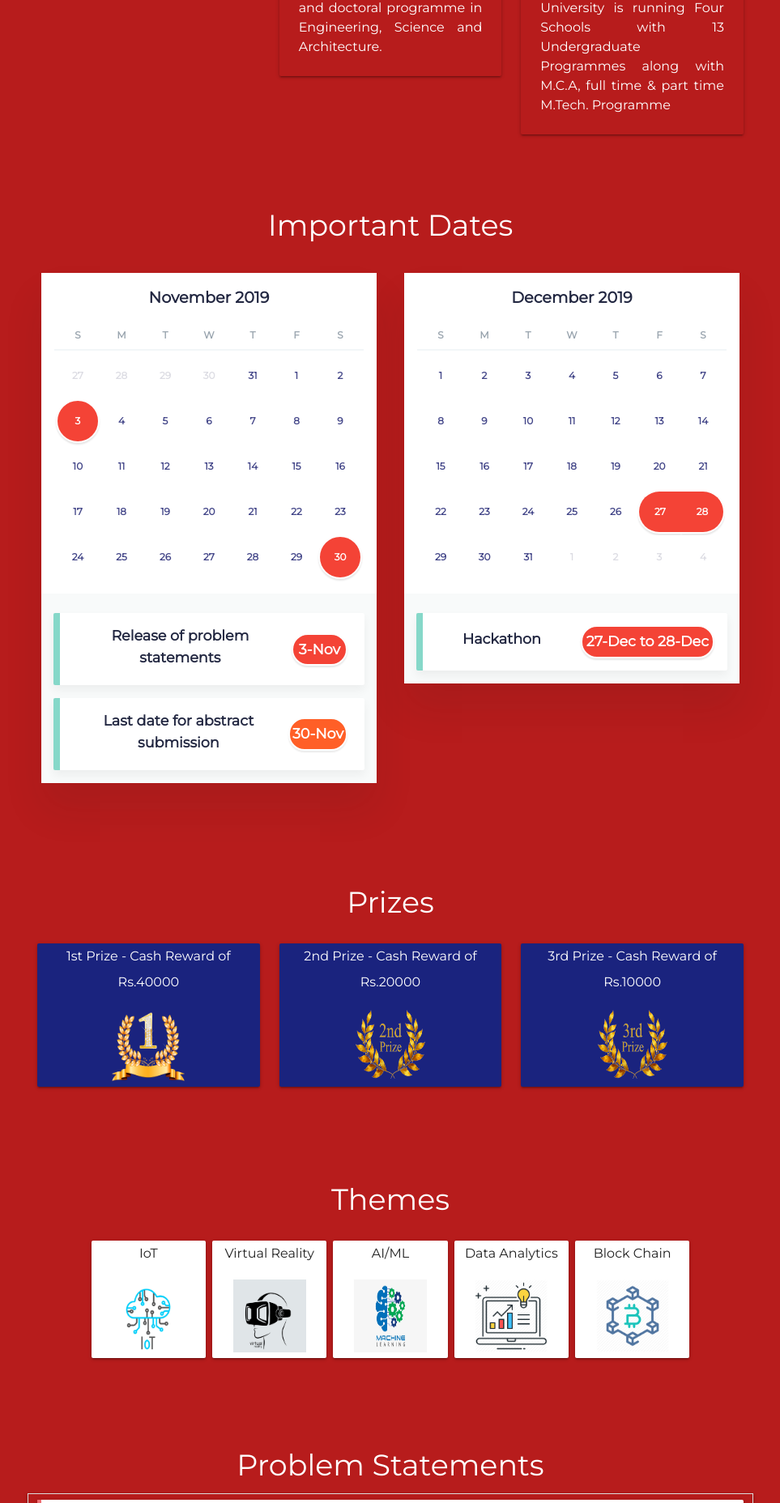
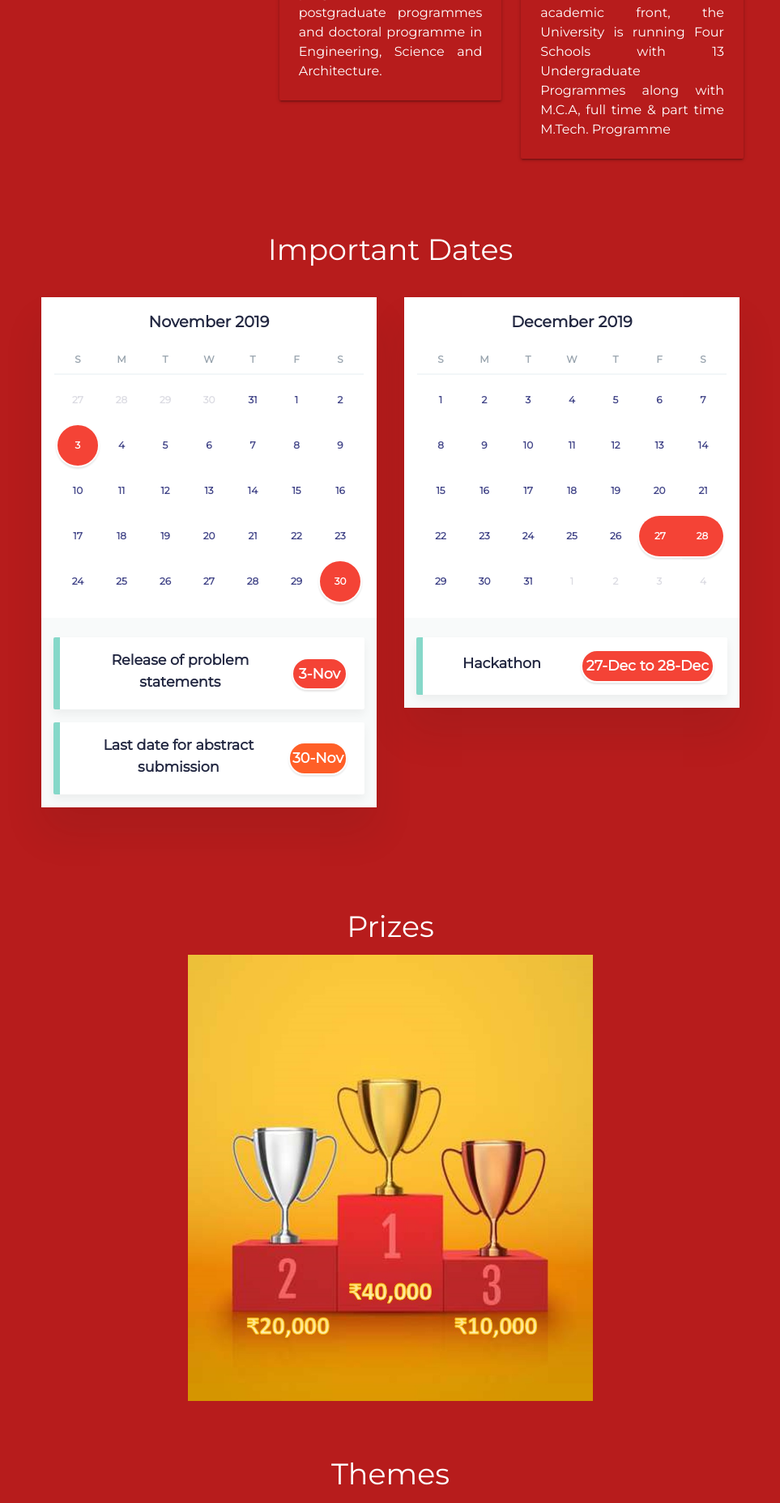
Before and after one commit to tcehbtuhackathon/tcehbtuhackathon.github.io, a PHP site: page / in a window 1280 px wide. Shown: the part 1804-3660 px from the top of the page at 81% size, without its empty margins (158-1121 px from the left). Run offline with PHP 8.4, Linux system fonts and the light colour scheme; some libraries are stand-ins or nearby versions.

Commit message:
winner image changed

```diff
--- a/css/style.css
+++ b/css/style.css
@@ -55,7 +55,7 @@ p {
 }
 
 #index-banner .section {
-  margin: -15px;
+  margin-bottom: -32px;
 }
 
 .icon-block {
--- a/index.html
+++ b/index.html
@@ -30,11 +30,14 @@
         <a href="#" data-target="nav-mobile" class="sidenav-trigger"><i class="material-icons">menu</i></a>
         <ul class="right hide-on-med-and-down">
           <li><a class="white-text" href="#">About</a></li>
-          <li><a class="white-text" href="#themes">Themes</a></li>
-          <li><a class="white-text" href="#probstatements">Problem Statements</a></li>
-          <li><a class="white-text" href="#prizes">Prizes</a></li>
-          <li><a class="white-text" onclick="ga('send', 'event', 'Registration', 'Registration');" href="https://tinyurl.com/36HrsHackathon">Registration</a></li>
-          <li><a class="white-text" href="#committees">Organising Committee</a></li>
+          <li><a class="white-text" onclick="ga('send', 'event', 'MenuLinks', 'Themes');" href="#themes">Themes</a></li>
+          <li><a class="white-text" onclick="ga('send', 'event', 'MenuLinks', 'Problem Statements');"
+              href="#probstatements">Problem Statements</a></li>
+          <li><a class="white-text" onclick="ga('send', 'event', 'MenuLinks', 'Prizes');" href="#prizes">Prizes</a></li>
+          <li><a class="white-text" onclick="ga('send', 'event', 'MenuLinks', 'Registration');"
+              href="https://tinyurl.com/36HrsHackathon">Registration</a></li>
+          <li><a class="white-text" onclick="ga('send', 'event', 'MenuLinks', 'Committee');"
+              href="#committees">Organising Committee</a></li>
         </ul>
       </div>
     </nav>
@@ -42,11 +45,16 @@
 
   <ul id="nav-mobile" class="sidenav red darken-4">
     <li><a class="sidenav-close white-text" href="#">About</a></li>
-    <li><a class="sidenav-close white-text" href="#themes">Themes</a></li>
-    <li><a class="sidenav-close white-text" href="#probstatements">Problem Statements</a></li>
-    <li><a class="sidenav-close white-text" href="#prizes">Prizes</a></li>
-    <li><a class="sidenav-close white-text" onclick="ga('send', 'event', 'Registration', 'Registration');" href="https://tinyurl.com/36HrsHackathon">Registration</a></li>
-    <li><a class="sidenav-close white-text" href="#committees">Organising Committee</a></li>
+    <li><a class="sidenav-close white-text" onclick="ga('send', 'event', 'MenuLinks', 'Themes');"
+        href="#themes">Themes</a></li>
+    <li><a class="sidenav-close white-text" onclick="ga('send', 'event', 'MenuLinks', 'Problem Statements');"
+        href="#probstatements">Problem Statements</a></li>
+    <li><a class="sidenav-close white-text" onclick="ga('send', 'event', 'MenuLinks', 'Prizes');"
+        href="#prizes">Prizes</a></li>
+    <li><a class="sidenav-close white-text" onclick="ga('send', 'event', 'MenuLinks', 'Registration');"
+        href="https://tinyurl.com/36HrsHackathon">Registration</a></li>
+    <li><a class="sidenav-close white-text" onclick="ga('send', 'event', 'MenuLinks', 'Committee');"
+        href="#committees">Organising Committee</a></li>
   </ul>
 
   <!-- Header Image -->
@@ -57,6 +65,7 @@
   </div>
 
   <!-- Main title -->
+  <div class="section">
     <div class="card-panel indigo darken-4 white-text">
       <h4 class="center-align" style="font-weight: bold;">TEQIP-Sponsored</h4>
       <h3 class="center-align" style="font-weight: bold;">TCE-HBTU 36 HOURS HACKATHON</h3>
@@ -72,6 +81,25 @@
           The hackathon is divided into five broad themes or categories. Participants
           have to come up with innovative solutions under any one of the themes.
         </p>
+    </div>
+  </div>
+
+  <!-- Floating buttons -->
+  <div class="fixed-action-btn click-to-toggle">
+    <a class="btn-floating btn-large purple darken-1">
+      <i class="large material-icons">location_searching</i>
+    </a>
+    <ul>
+      <li><a class="btn-floating green tooltipped" data-position="left" data-tooltip="Register"
+          href="https://tinyurl.com/36HrsHackathon" onclick="ga('send', 'event', 'FloatButton', 'Registration');">
+          <i class="material-icons">publish</i></a>
+      </li>
+      <li><a class="btn-floating blue tooltipped" data-position="left" data-tooltip="Download Abstract template"
+          href="https://github.com/tcehbtuhackathon/tcehbtuhackathon.github.io/blob/master/AbstractFormat.docx?raw=true"
+          onclick="ga('send', 'event', 'FloatButton', 'Download Abstract');">
+          <i class="material-icons">get_app</i></a>
+      </li>
+    </ul>
   </div>
 
   <!--   Icon Section   -->
@@ -646,30 +674,16 @@
   <!-- Prizes -->
   <div class="container center-align" id="prizes">
     <div class="section ">
-      <div class="row">
          <div class="col s12 center">
           <h3><i class="mdi-content-send brown-text"></i></h3>
           <h4 class=" white-text">Prizes</h4>
-          <div class="row ">
-            <div class="col s4 ">
-              <div class="card indigo darken-4">
-                <p class="center-align white-text ">1st Prize - Cash Reward of Rs.40000</p>
-                <img src="images/1p.png" alt="" height="90" width="90">
+               <img class="responsive-img banner-image"  src="images/winorig.jpg" alt="" height="500" width="500">
               </div>
             </div>
 
-            <div class="col s4">
-              <div class="card indigo darken-4">
-                <p class="center-align white-text">2nd Prize - Cash Reward of Rs.20000</p>
-                <img src="images/2.png" alt="" height="90" width="90">
-              </div>
-            </div>
 
-            <div class="col s4">
-              <div class="card indigo darken-4">
-                <p class="center-align white-text ">3rd Prize - Cash Reward of Rs.10000</p>
-                <img src="images/3.png" alt="" height="90" width="90">
-              </div>
+
+
             </div>
           </div>
         </div>
@@ -730,8 +744,8 @@
           <div class="card">
             <blockquote class="blockquote card-body">
               <div class="card-title">Use the abstract format
-                <a
-                  href="https://github.com/tcehbtuhackathon/tcehbtuhackathon.github.io/blob/master/AbstractFormat.docx?raw=true">
+                <a href="https://github.com/tcehbtuhackathon/tcehbtuhackathon.github.io/blob/master/AbstractFormat.docx?raw=true"
+                  onclick="ga('send', 'event', 'Problem Statements Section', 'Download Abstract');">
                   here</a>. Submit the same for registration</div>
           </div>
         </div>
--- a/js/init.js
+++ b/js/init.js
@@ -4,5 +4,7 @@
     $('.sidenav').sidenav();
     $('.parallax').parallax();
     $('.collapsible').collapsible();
+    $('.fixed-action-btn').floatingActionButton();
+    $('.tooltipped').tooltip();
   }); // end of document ready
 })(jQuery); // end of jQuery name space
```
Also changed, not shown: images/winorig.jpg (added). Lines whose indentation alone changed are shown as unchanged.
